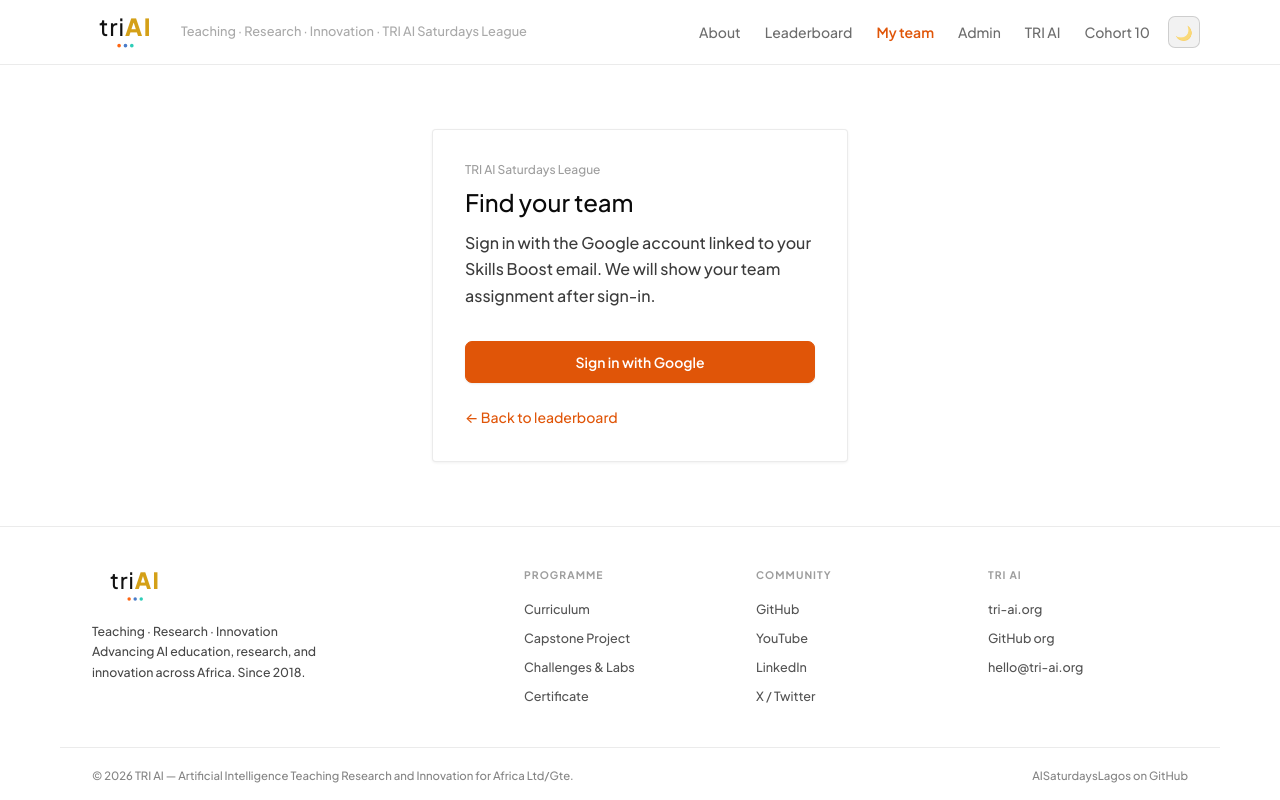
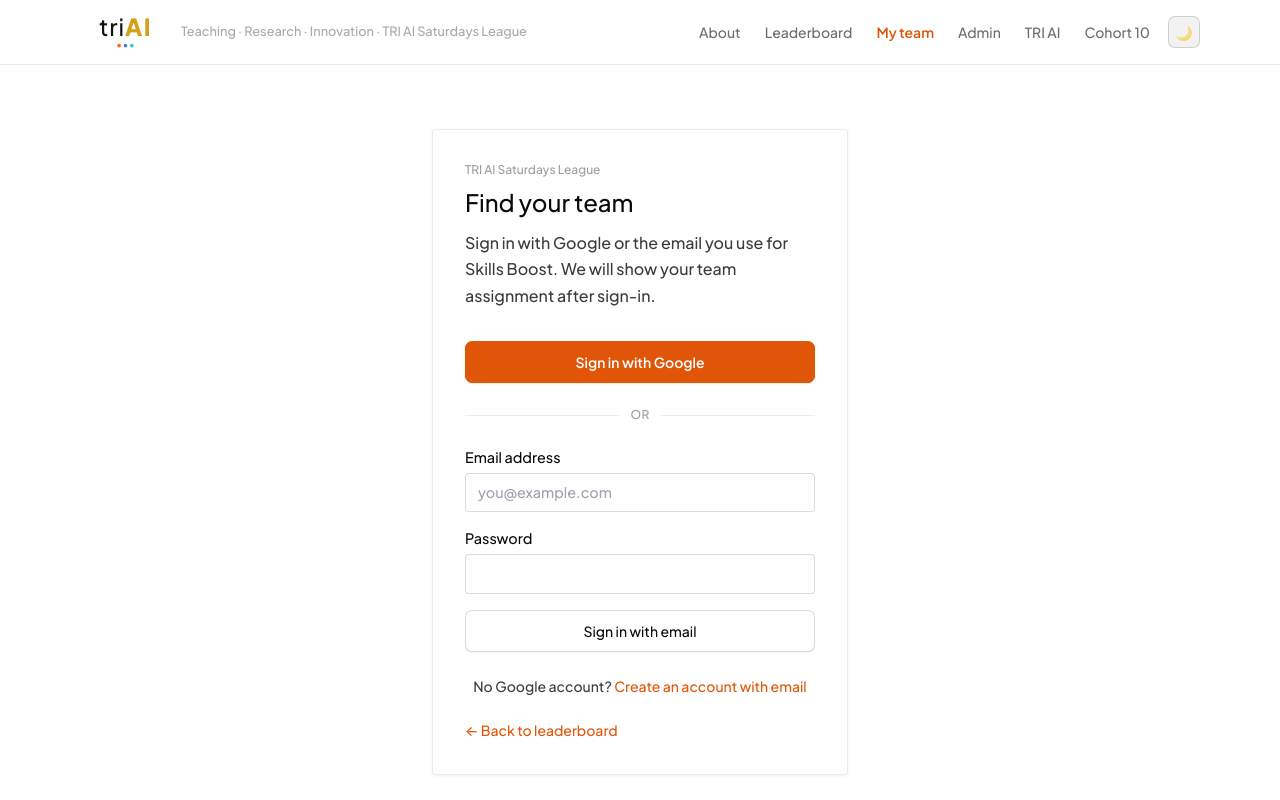
Before and after one commit to AISaturdaysLagos/cohort10_leaderboard, a React (Vite) app: page /my-team in a window 1280 px wide. Shown: the top 800 px of the page. Built offline with nearby package versions, Linux system fonts and the light colour scheme; no server answers.

Commit message:
Fix: swapped signin method

```diff
--- a/src/components/teamPortal/TeamPortalLogin.tsx
+++ b/src/components/teamPortal/TeamPortalLogin.tsx
@@ -1,23 +1,47 @@
 import { useState, type FormEvent } from "react";
 import { Link } from "react-router-dom";
-import { devSignInWithEmail, isLearnerAuthConfigured, tryLearnerGoogleLogin } from "../../lib/learnerAuth";
+import {
+  devSignInWithEmail,
+  isLearnerAuthConfigured,
+  tryLearnerEmailPasswordSignIn,
+  tryLearnerEmailPasswordSignUp,
+  tryLearnerGoogleLogin,
+} from "../../lib/learnerAuth";
 import { LEAGUE_NAME } from "../../lib/triAiBrand";
 
 type TeamPortalLoginProps = {
   onSignedIn: () => void;
 };
 
+type EmailAuthMode = "sign-in" | "sign-up";
+
 export function TeamPortalLogin({ onSignedIn }: TeamPortalLoginProps) {
   const [email, setEmail] = useState("");
+  const [password, setPassword] = useState("");
+  const [emailAuthMode, setEmailAuthMode] = useState<EmailAuthMode>("sign-in");
   const [error, setError] = useState<string | null>(null);
-  const [submitting, setSubmitting] = useState(false);
+  const [googleSubmitting, setGoogleSubmitting] = useState(false);
+  const [emailSubmitting, setEmailSubmitting] = useState(false);
   const firebaseMode = isLearnerAuthConfigured();
 
   const onGoogleSignIn = async () => {
     setError(null);
-    setSubmitting(true);
+    setGoogleSubmitting(true);
     const err = await tryLearnerGoogleLogin();
-    setSubmitting(false);
+    setGoogleSubmitting(false);
+    if (err) setError(err);
+    else onSignedIn();
+  };
+
+  const onEmailAuthSubmit = async (e: FormEvent) => {
+    e.preventDefault();
+    setError(null);
+    setEmailSubmitting(true);
+    const err =
+      emailAuthMode === "sign-up"
+        ? await tryLearnerEmailPasswordSignUp(email, password)
+        : await tryLearnerEmailPasswordSignIn(email, password);
+    setEmailSubmitting(false);
     if (err) setError(err);
     else onSignedIn();
   };
@@ -25,11 +49,17 @@
   const onDevSubmit = async (e: FormEvent) => {
     e.preventDefault();
     setError(null);
-    setSubmitting(true);
+    setEmailSubmitting(true);
     const err = devSignInWithEmail(email);
-    setSubmitting(false);
+    setEmailSubmitting(false);
     if (err) setError(err);
     else onSignedIn();
+  };
+
+  const switchEmailAuthMode = (mode: EmailAuthMode) => {
+    setEmailAuthMode(mode);
+    setError(null);
+    setPassword("");
   };
 
   return (
@@ -39,21 +69,93 @@
         <h1 className="mt-2 font-display text-2xl text-tri-forest">Find your team</h1>
         <p className="mt-3 font-body text-tri-lead text-tri-muted">
           {firebaseMode
-            ? "Sign in with the Google account linked to your Skills Boost email. We will show your team assignment after sign-in."
+            ? "Sign in with Google or the email you use for Skills Boost. We will show your team assignment after sign-in."
             : "Enter your cohort email to look up your team (local development — no verification)."}
         </p>
 
         {firebaseMode ? (
-          <div className="mt-8 space-y-4">
+          <div className="mt-8 space-y-6">
             <button
               type="button"
               className="tri-btn-primary w-full justify-center gap-2"
-              disabled={submitting}
+              disabled={googleSubmitting || emailSubmitting}
               onClick={() => void onGoogleSignIn()}
             >
-              {submitting ? "Signing in…" : "Sign in with Google"}
+              {googleSubmitting ? "Signing in…" : "Sign in with Google"}
             </button>
-            {error ? <p className="rounded border tri-alert-error">{error}</p> : null}
+
+            <div className="flex items-center gap-3">
+              <div className="h-px flex-1 bg-tri-border" />
+              <span className="font-body text-xs uppercase tracking-wide text-tri-faint">or</span>
+              <div className="h-px flex-1 bg-tri-border" />
+            </div>
+
+            <form className="space-y-4" onSubmit={(e) => void onEmailAuthSubmit(e)}>
+              <label className="block font-body text-tri-nav">
+                <span className="font-medium text-tri-ink">Email address</span>
+                <input
+                  type="email"
+                  autoComplete="email"
+                  required
+                  className="mt-1 w-full rounded border border-tri-border-md bg-tri-surface px-3 py-2 font-body text-tri-nav"
+                  placeholder="you@example.com"
+                  value={email}
+                  onChange={(e) => setEmail(e.target.value)}
+                />
+              </label>
+              <label className="block font-body text-tri-nav">
+                <span className="font-medium text-tri-ink">Password</span>
+                <input
+                  type="password"
+                  autoComplete={emailAuthMode === "sign-up" ? "new-password" : "current-password"}
+                  required
+                  minLength={6}
+                  className="mt-1 w-full rounded border border-tri-border-md bg-tri-surface px-3 py-2 font-body text-tri-nav"
+                  value={password}
+                  onChange={(e) => setPassword(e.target.value)}
+                />
+              </label>
+              {error ? <p className="rounded border tri-alert-error">{error}</p> : null}
+              <button
+                type="submit"
+                className="tri-btn-muted w-full justify-center"
+                disabled={googleSubmitting || emailSubmitting}
+              >
+                {emailSubmitting
+                  ? emailAuthMode === "sign-up"
+                    ? "Creating account…"
+                    : "Signing in…"
+                  : emailAuthMode === "sign-up"
+                    ? "Create account"
+                    : "Sign in with email"}
+              </button>
+            </form>
+
+            <p className="text-center font-body text-sm text-tri-muted">
+              {emailAuthMode === "sign-in" ? (
+                <>
+                  No Google account?{" "}
+                  <button
+                    type="button"
+                    className="font-medium text-tri-leaf hover:underline"
+                    onClick={() => switchEmailAuthMode("sign-up")}
+                  >
+                    Create an account with email
+                  </button>
+                </>
+              ) : (
+                <>
+                  Already have an account?{" "}
+                  <button
+                    type="button"
+                    className="font-medium text-tri-leaf hover:underline"
+                    onClick={() => switchEmailAuthMode("sign-in")}
+                  >
+                    Sign in
+                  </button>
+                </>
+              )}
+            </p>
           </div>
         ) : (
           <form className="mt-8 space-y-4" onSubmit={(e) => void onDevSubmit(e)}>
@@ -70,8 +172,8 @@
               />
             </label>
             {error ? <p className="rounded border tri-alert-error">{error}</p> : null}
-            <button type="submit" className="tri-btn-primary w-full justify-center" disabled={submitting}>
-              {submitting ? "Looking up…" : "Continue"}
+            <button type="submit" className="tri-btn-primary w-full justify-center" disabled={emailSubmitting}>
+              {emailSubmitting ? "Looking up…" : "Continue"}
             </button>
           </form>
         )}
--- a/src/lib/learnerAuth.ts
+++ b/src/lib/learnerAuth.ts
@@ -1,6 +1,8 @@
 import {
+  createUserWithEmailAndPassword,
   GoogleAuthProvider,
   onAuthStateChanged,
+  signInWithEmailAndPassword,
   signInWithPopup,
   signOut,
   type User,
@@ -40,6 +42,33 @@
   return () => window.removeEventListener("storage", onStorage);
 }
 
+function normalizeLearnerEmail(email: string): string | null {
+  const normalized = email.trim().toLowerCase();
+  if (!normalized.includes("@") || !normalized.includes(".")) {
+    return null;
+  }
+  return normalized;
+}
+
+function learnerEmailPasswordError(error: unknown, signUp: boolean): string {
+  switch (firebaseAuthCode(error)) {
+    case "auth/operation-not-allowed":
+      return "Email and password sign-in is not enabled. Ask your mentor to enable Email/Password in Firebase Console.";
+    case "auth/invalid-email":
+      return "Enter a valid email address.";
+    case "auth/weak-password":
+      return "Password must be at least 6 characters.";
+    case "auth/email-already-in-use":
+      return "An account already exists for this email. Sign in instead.";
+    case "auth/user-not-found":
+    case "auth/invalid-credential":
+    case "auth/wrong-password":
+      return signUp ? "Could not create account. Try again." : "Incorrect email or password.";
+    default:
+      return signUp ? "Could not create account. Try again." : "Sign-in failed. Try again.";
+  }
+}
+
 export async function tryLearnerGoogleLogin(): Promise<string | null> {
   if (!isFirebaseConfigured()) {
     return "Sign-in is not configured.";
@@ -59,6 +88,38 @@
   }
 }
 
+export async function tryLearnerEmailPasswordSignIn(email: string, password: string): Promise<string | null> {
+  if (!isFirebaseConfigured()) {
+    return "Sign-in is not configured.";
+  }
+  const normalized = normalizeLearnerEmail(email);
+  if (!normalized) return "Enter a valid email address.";
+  if (!password) return "Enter your password.";
+
+  try {
+    await signInWithEmailAndPassword(getFirebaseAuth(), normalized, password);
+    return null;
+  } catch (error: unknown) {
+    return learnerEmailPasswordError(error, false);
+  }
+}
+
+export async function tryLearnerEmailPasswordSignUp(email: string, password: string): Promise<string | null> {
+  if (!isFirebaseConfigured()) {
+    return "Sign-in is not configured.";
+  }
+  const normalized = normalizeLearnerEmail(email);
+  if (!normalized) return "Enter a valid email address.";
+  if (password.length < 6) return "Password must be at least 6 characters.";
+
+  try {
+    await createUserWithEmailAndPassword(getFirebaseAuth(), normalized, password);
+    return null;
+  } catch (error: unknown) {
+    return learnerEmailPasswordError(error, true);
+  }
+}
+
 export async function learnerLogout(): Promise<void> {
   sessionStorage.removeItem(DEV_SESSION_KEY);
   if (isFirebaseConfigured()) {
```
Also changed, not shown: 1 other file (tests, documents, lock files or other folders).
